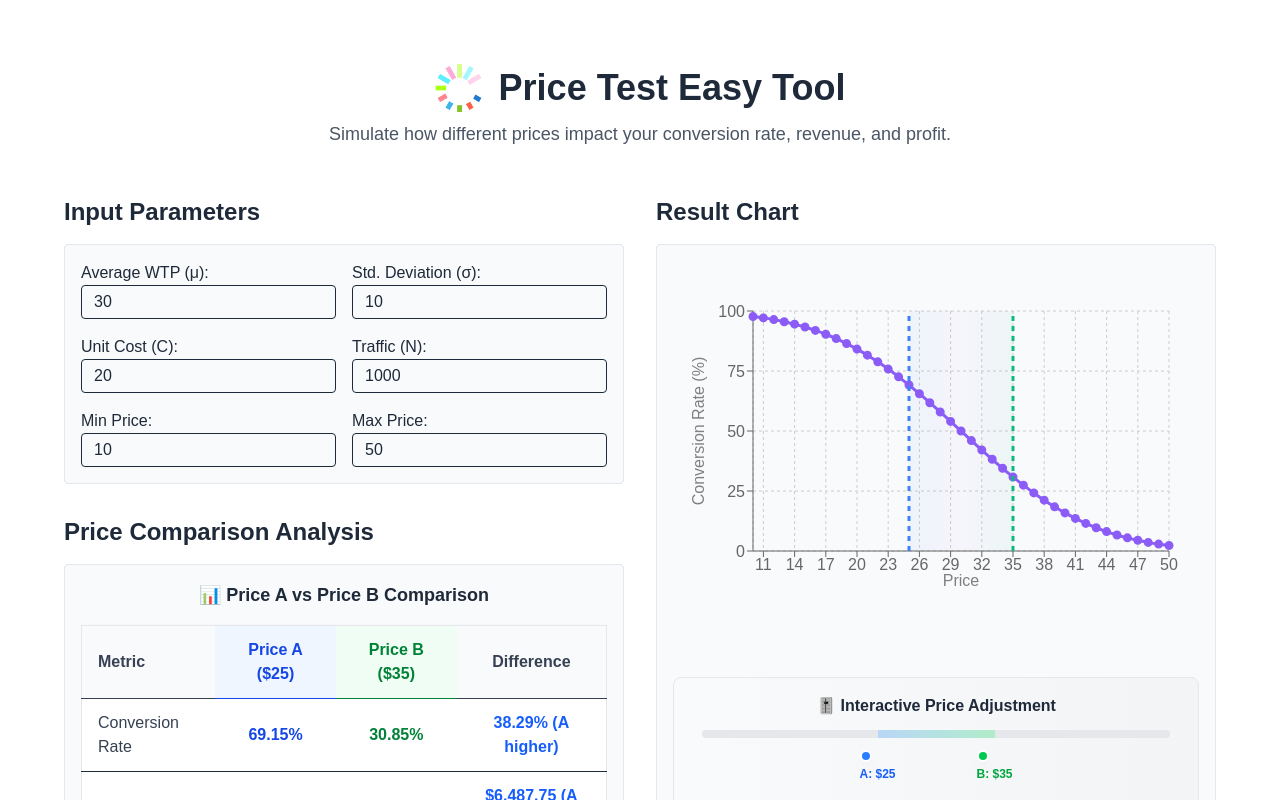
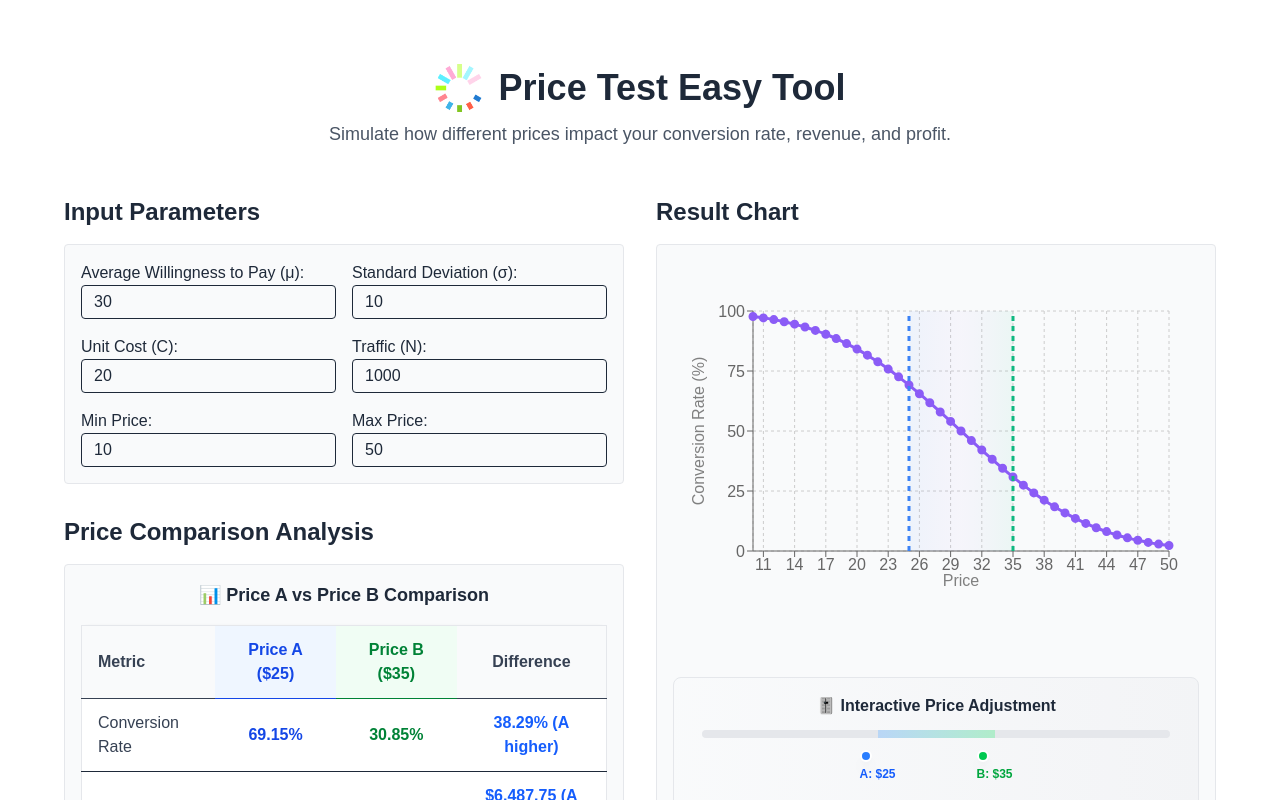
Before and after one commit to Wen5928/price_test_smalltool, a Next.js app: page / in a window 1280 px wide. Shown: the top 800 px of the page. Built offline with nearby package versions, Linux system fonts and the light colour scheme.

Commit message:
change parameter name

```diff
--- a/src/components/InputPanel.tsx
+++ b/src/components/InputPanel.tsx
@@ -26,11 +26,11 @@ export default function InputPanel({
   return (
     <div className="grid grid-cols-1 sm:grid-cols-2 gap-4">
       <label>
-        Average WTP (μ):
+        Average Willingness to Pay (μ):
         <input type="number" value={mu} onChange={e => setMu(e.target.value === '' ? 0 : parseFloat(e.target.value) || 0)} className="w-full border px-3 py-1 rounded" />
       </label>
       <label>
-        Std. Deviation (σ):
+        Standard Deviation (σ):
         <input type="number" value={sigma} onChange={e => setSigma(e.target.value === '' ? 0 : parseFloat(e.target.value) || 0)} className="w-full border px-3 py-1 rounded" />
       </label>
       <label>
```
